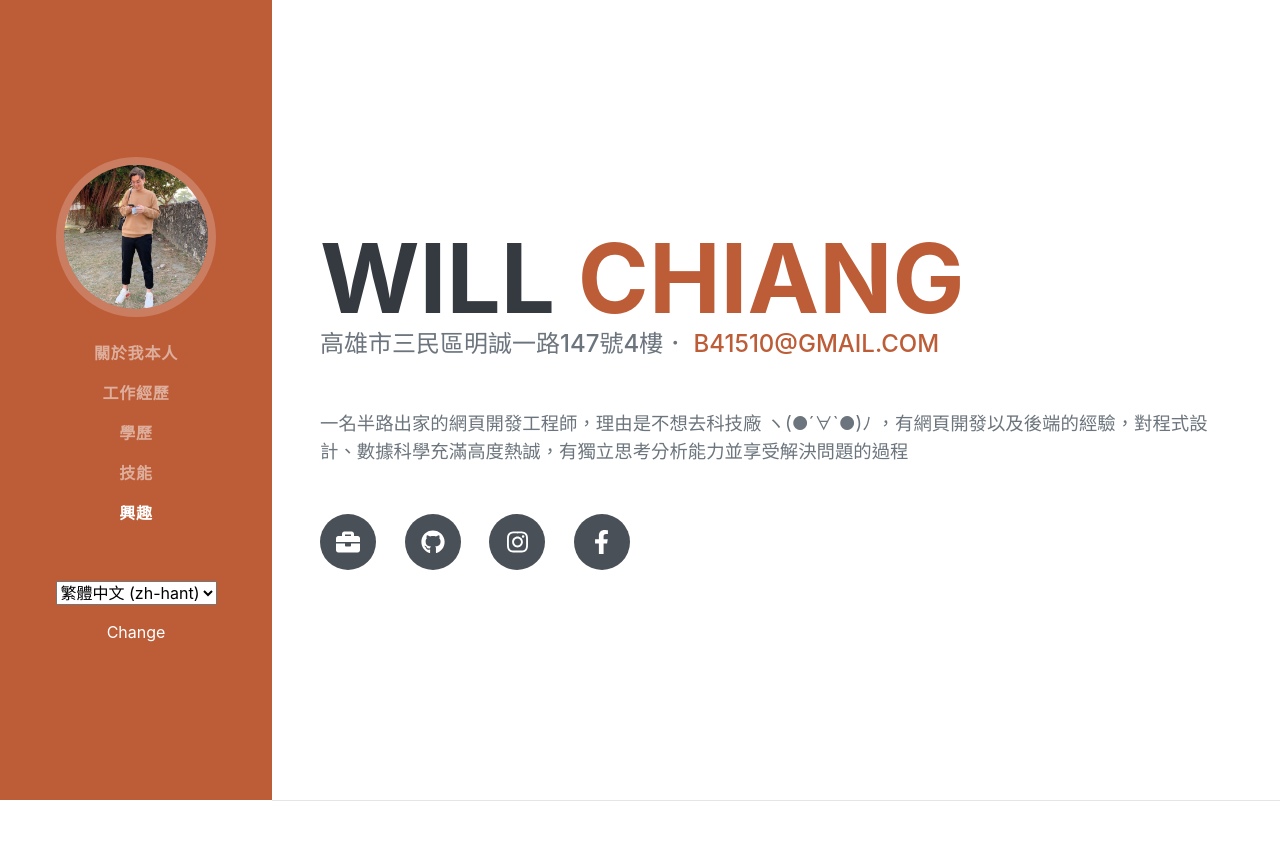
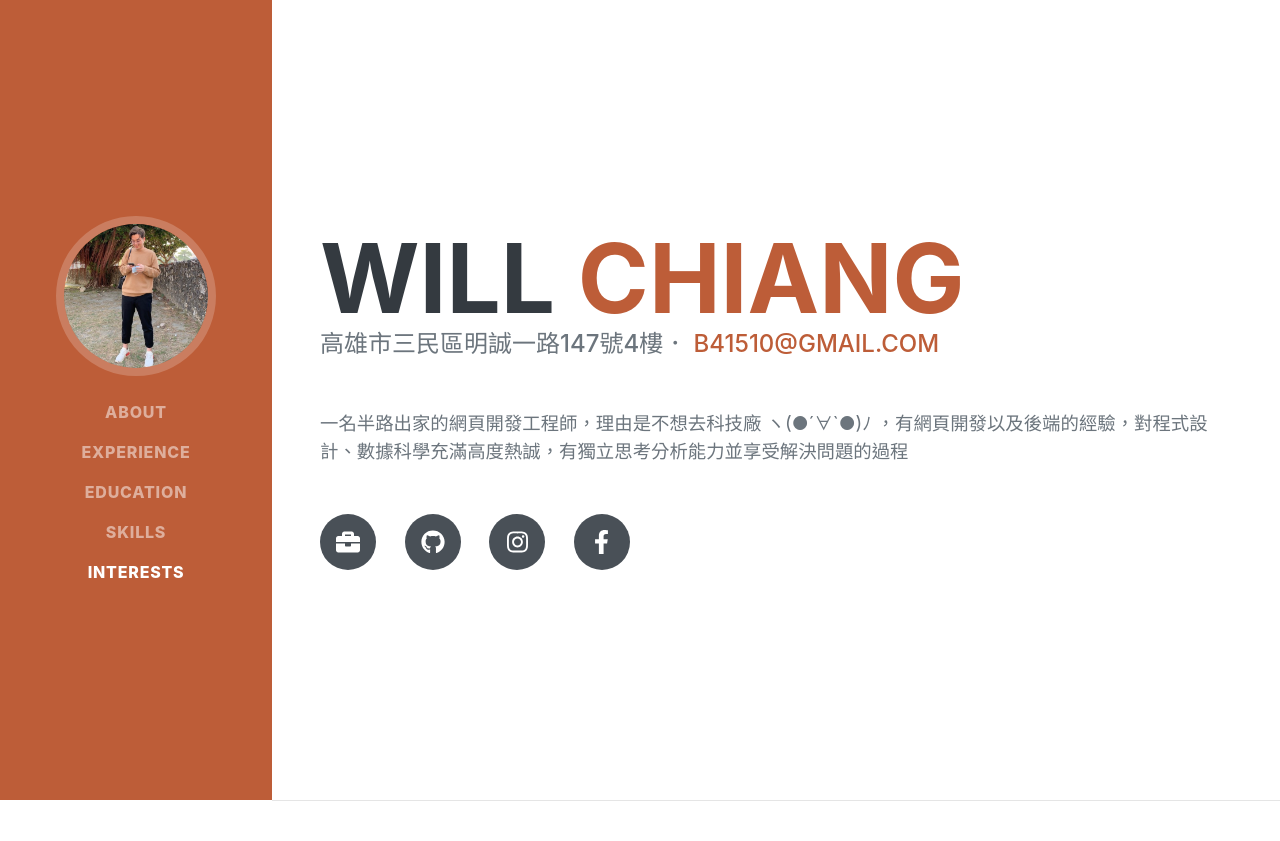
Before and after one commit to ChiangChienWei/pwb, a Django app: page /zh-hant/sp/intro/ in a window 1280 px wide. Shown: the top 841 px of the page. Run offline with Django 3.2, Linux system fonts and the light colour scheme; some libraries are stand-ins or nearby versions; some web fonts are replaced.

Commit message:
新增 interests 內容

```diff
--- a/sp/templates/sp/interests/view.html
+++ b/sp/templates/sp/interests/view.html
@@ -3,7 +3,7 @@
 <section class="resume-section" id="interests">
     <div class="resume-section-content">
         <h2 class="mb-5">Interests</h2>
-        <p>Apart from being a web developer, I enjoy most of my time being outdoors. In the winter, I am an avid skier and novice ice climber. During the warmer months here in Colorado, I enjoy mountain biking, free climbing, and kayaking.</p>
-        <p class="mb-0">When forced indoors, I follow a number of sci-fi and fantasy genre movies and television shows, I am an aspiring chef, and I spend a large amount of my free time exploring the latest technology advancements in the front-end web development world.</p>
+        <p>平時的興趣是聽聽音樂、看電影、看籃球跟棒球比賽，最近有開始在考慮騎單速車重新認識高雄 lol </p>
+        <p class="mb-0">目前也會利用下班時間摸索一些新的程式語言，並閱讀 Data Science 相關的書籍。</p>
     </div>
 </section>
--- a/sp/templates/sp/nav.html
+++ b/sp/templates/sp/nav.html
@@ -9,33 +9,12 @@
         <button class="navbar-toggler" type="button" data-toggle="collapse" data-target="#navbarSupportedContent" aria-controls="navbarSupportedContent" aria-expanded="false" aria-label="Toggle navigation"><span class="navbar-toggler-icon"></span></button>
     {% endif %}
     <div class="collapse navbar-collapse" id="navbarSupportedContent">
-        <div class="row">
-            <div class="col-md-12 text-center">
-                <ul class="navbar-nav">
-                    <li class="nav-item"><a class="nav-link js-scroll-trigger {% if is_dashboard %}disabled{% endif %}" href="#about">{% trans '關於我本人' %}</a></li>
-                    <li class="nav-item"><a class="nav-link js-scroll-trigger {% if is_dashboard %}disabled{% endif %}" href="#experience">{% trans '工作經歷' %}</a></li>
-                    <li class="nav-item"><a class="nav-link js-scroll-trigger {% if is_dashboard %}disabled{% endif %}" href="#education">{% trans '學歷' %}</a></li>
-                    <li class="nav-item"><a class="nav-link js-scroll-trigger {% if is_dashboard %}disabled{% endif %}" href="#skills">{% trans '技能' %}</a></li>
-                    <li class="nav-item"><a class="nav-link js-scroll-trigger {% if is_dashboard %}disabled{% endif %}" href="#interests">{% trans '興趣' %}</a></li>
-                </ul>
-            </div>
-            <div class="col-md-12 text-center mt-5">
-                <form name="set-language" action="{% url 'setlang' %}" method="post">
-                    {% csrf_token %}
-                    <input name="next" type="hidden" value="{{ redirect_to }}" />
-                    <select name="language">
-                        {% get_current_language as LANGUAGE_CODE %}
-                        {% get_available_languages as LANGUAGES %}
-                        {% get_language_info_list for LANGUAGES as languages %}
-                        {% for language in languages %}
-                            <option value="{{ language.code }}"{% if language.code == LANGUAGE_CODE %} selected{% endif %}>
-                                {{ language.name_local }} ({{ language.code }})
-                            </option>
-                        {% endfor %}
-                    </select>
-                    <button class="btn btn-primary mt-2" type="submit">Change</button>
-                </form>
-            </div>
-        </div>
+        <ul class="navbar-nav">
+            <li class="nav-item"><a class="nav-link js-scroll-trigger {% if is_dashboard %}disabled{% endif %}" href="#about">About</a></li>
+            <li class="nav-item"><a class="nav-link js-scroll-trigger {% if is_dashboard %}disabled{% endif %}" href="#experience">Experience</a></li>
+            <li class="nav-item"><a class="nav-link js-scroll-trigger {% if is_dashboard %}disabled{% endif %}" href="#education">Education</a></li>
+            <li class="nav-item"><a class="nav-link js-scroll-trigger {% if is_dashboard %}disabled{% endif %}" href="#skills">Skills</a></li>
+            <li class="nav-item"><a class="nav-link js-scroll-trigger {% if is_dashboard %}disabled{% endif %}" href="#interests">Interests</a></li>
+        </ul>
     </div>
 </nav>
```
Also changed, not shown: locale/en/LC_MESSAGES/django.po (deleted), locale/zh_Hant/LC_MESSAGES/django.po (deleted), 2 other files.
